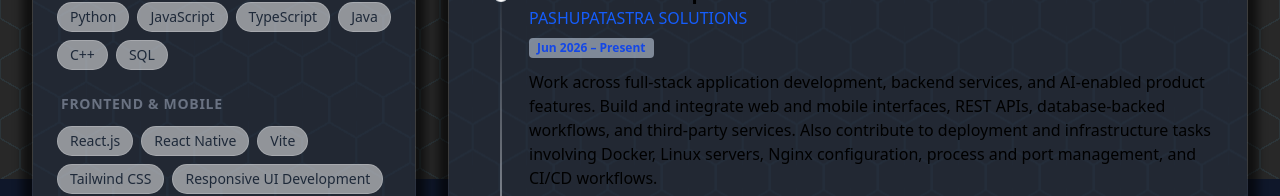
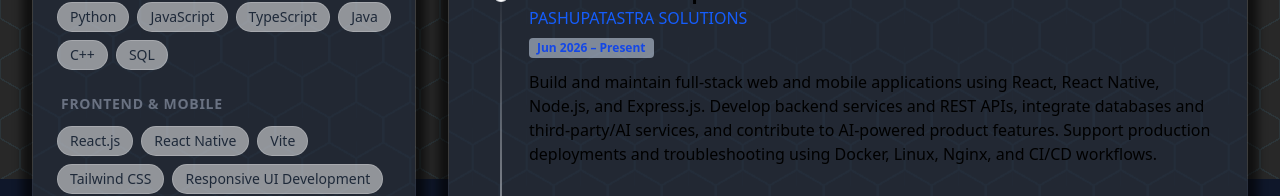
Before and after one commit to IdealAnkit/IdealAnkitPortfolio, a React (Vite) app: page /#/about in a window 1280 px wide. Shown: the part 621-817 px from the top of the page. Built offline with nearby package versions, Linux system fonts and the light colour scheme.

Commit message:
Improve current Software Developer experience description

```diff
--- a/src/data/aboutData.js
+++ b/src/data/aboutData.js
@@ -18,7 +18,7 @@ export const aboutData = {
       role: "Software Developer",
       company: "PASHUPATASTRA SOLUTIONS",
       period: "Jun 2026 – Present",
-      description: "Work across full-stack application development, backend services, and AI-enabled product features. Build and integrate web and mobile interfaces, REST APIs, database-backed workflows, and third-party services. Also contribute to deployment and infrastructure tasks involving Docker, Linux servers, Nginx configuration, process and port management, and CI/CD workflows."
+      description: "Build and maintain full-stack web and mobile applications using React, React Native, Node.js, and Express.js. Develop backend services and REST APIs, integrate databases and third-party/AI services, and contribute to AI-powered product features. Support production deployments and troubleshooting using Docker, Linux, Nginx, and CI/CD workflows."
     },
     {
       id: 2,
```
